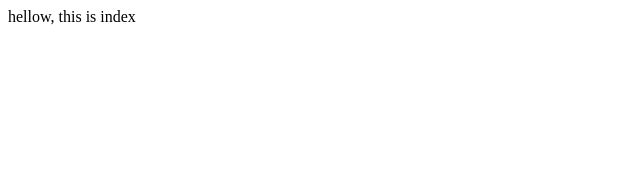
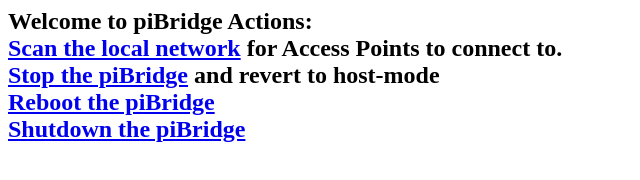
Before and after one commit to akhepcat/bridgeap, a plain HTML site: page httpd/index.html in a window 1280 px wide. Shown: the whole page, without its empty margins (0-640 px from the left). Drawn offline with Linux system fonts and the light colour scheme.

Commit message:
add reboot, shutdown, and bridge-stop to the cgi actions

```diff
--- a/httpd/index.html
+++ b/httpd/index.html
@@ -1,5 +1,13 @@
 <html>
+<head>
+<title>Welcome to piBridge</title>
+</head>
 <body>
-hellow, this is index
+<h2>Welcome to piBridge</title>
+Actions: <br />
+<a href="scan.cgi">Scan the local network</a> for Access Points to connect to.<br />
+<a href="stop.cgi">Stop the piBridge</a> and revert to host-mode<br />
+<a href="reboot.cgi">Reboot the piBridge</a><br />
+<a href="shutdown.cgi">Shutdown the piBridge</a><br />
 </body>
 </html>
```
Also changed, not shown: 1 other file.
